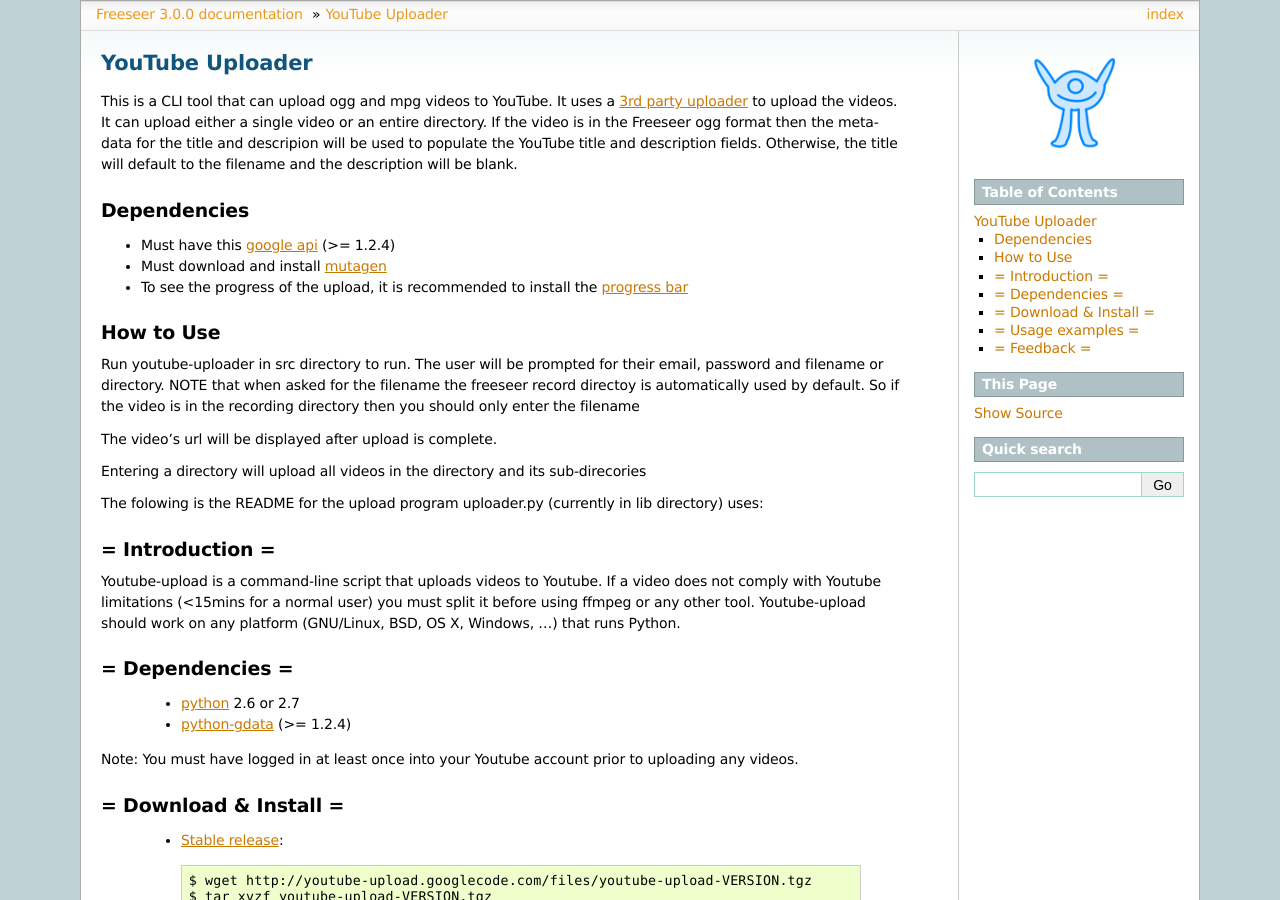
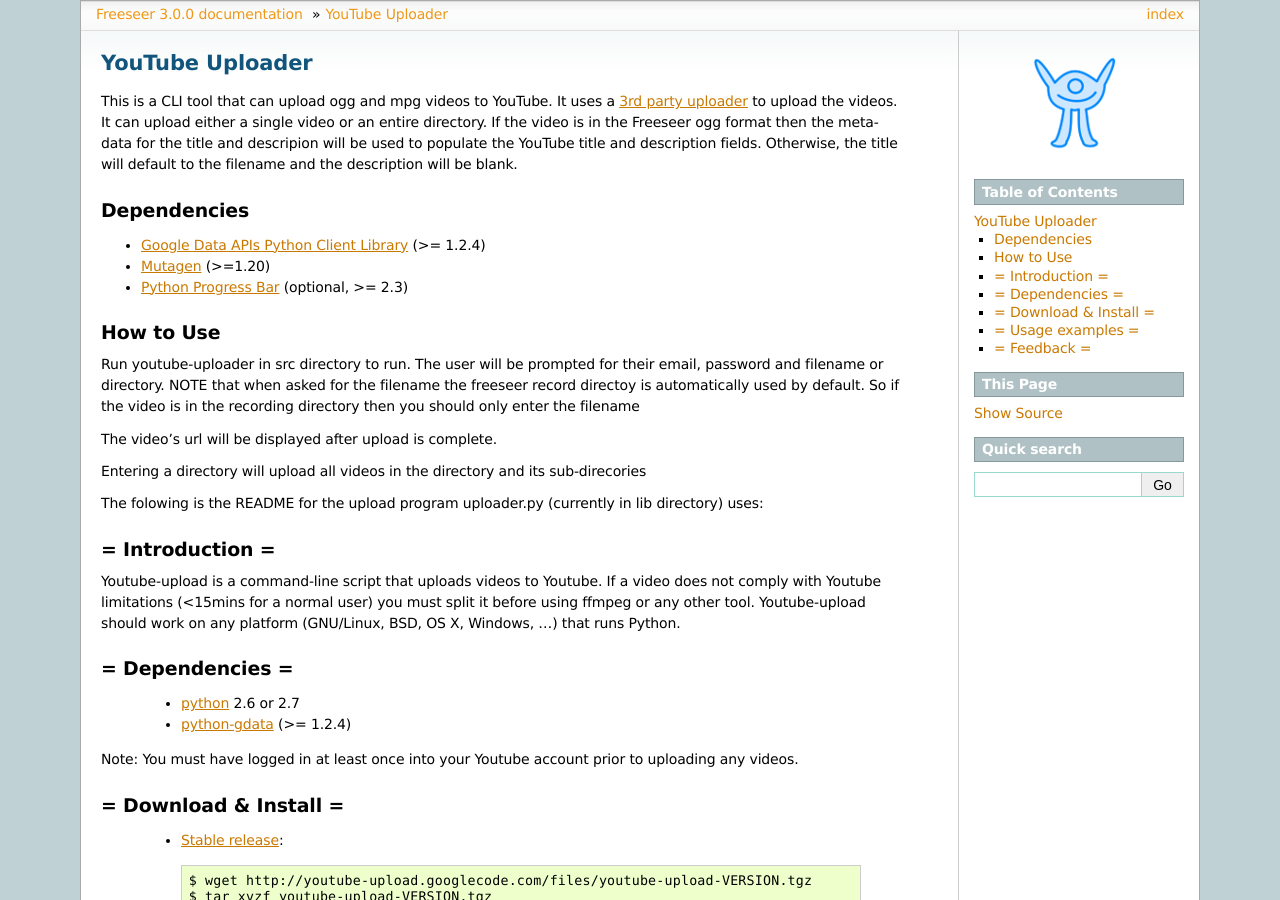
Before and after one commit to Freeseer/freeseer, a Sphinx documentation site: the page built from source/userguide/youtubeuploader.rst, in a window 1280 px wide and 900 px high. Built offline with Sphinx 7.4.7, drawn with Linux system fonts in a browser that asks for light colours.

Commit message:
Cleaned up the list of dependencies

```diff
--- a/source/userguide/youtubeuploader.rst
+++ b/source/userguide/youtubeuploader.rst
@@ -7,9 +7,11 @@ This is a CLI tool that can upload ogg and mpg videos to YouTube. It uses a `3rd
 Dependencies
 ------------------
 
-* Must have this `google api <https://code.google.com/p/gdata-python-client/downloads/list>`_ (>= 1.2.4)
-* Must download and install `mutagen <http://code.google.com/p/mutagen/>`_
-* To see the progress of the upload, it is recommended to install the `progress bar <http://code.google.com/p/python-progressbar/downloads/detail?name=progressbar-2.3.tar.gz&can=2&q=>`_
+* `Google Data APIs Python Client Library <https://code.google.com/p/gdata-python-client/downloads/list>`_ (>= 1.2.4)
+* `Mutagen <http://code.google.com/p/mutagen/downloads/list>`_ (>=1.20)
+* `Python Progress Bar <http://code.google.com/p/python-progressbar/downloads/list>`_ (optional, >= 2.3)
+
+
 
 
 How to Use
```
